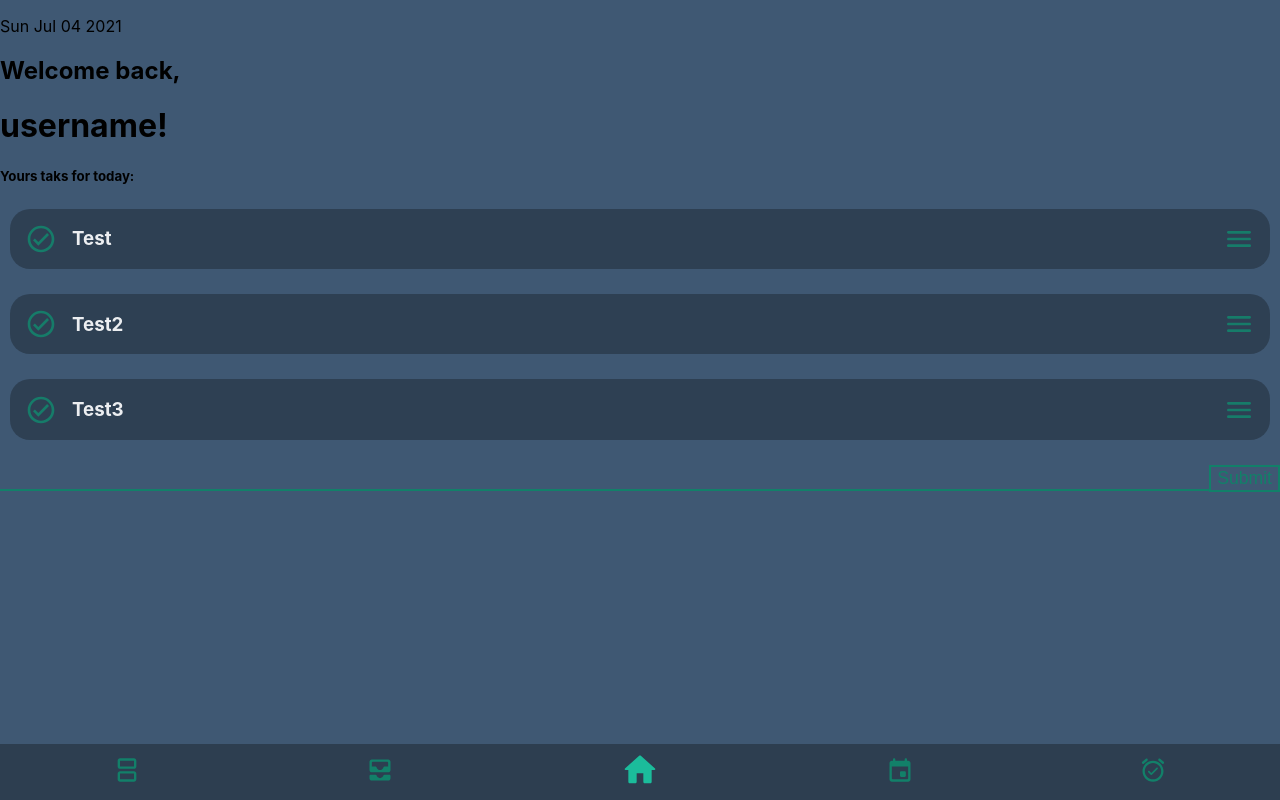
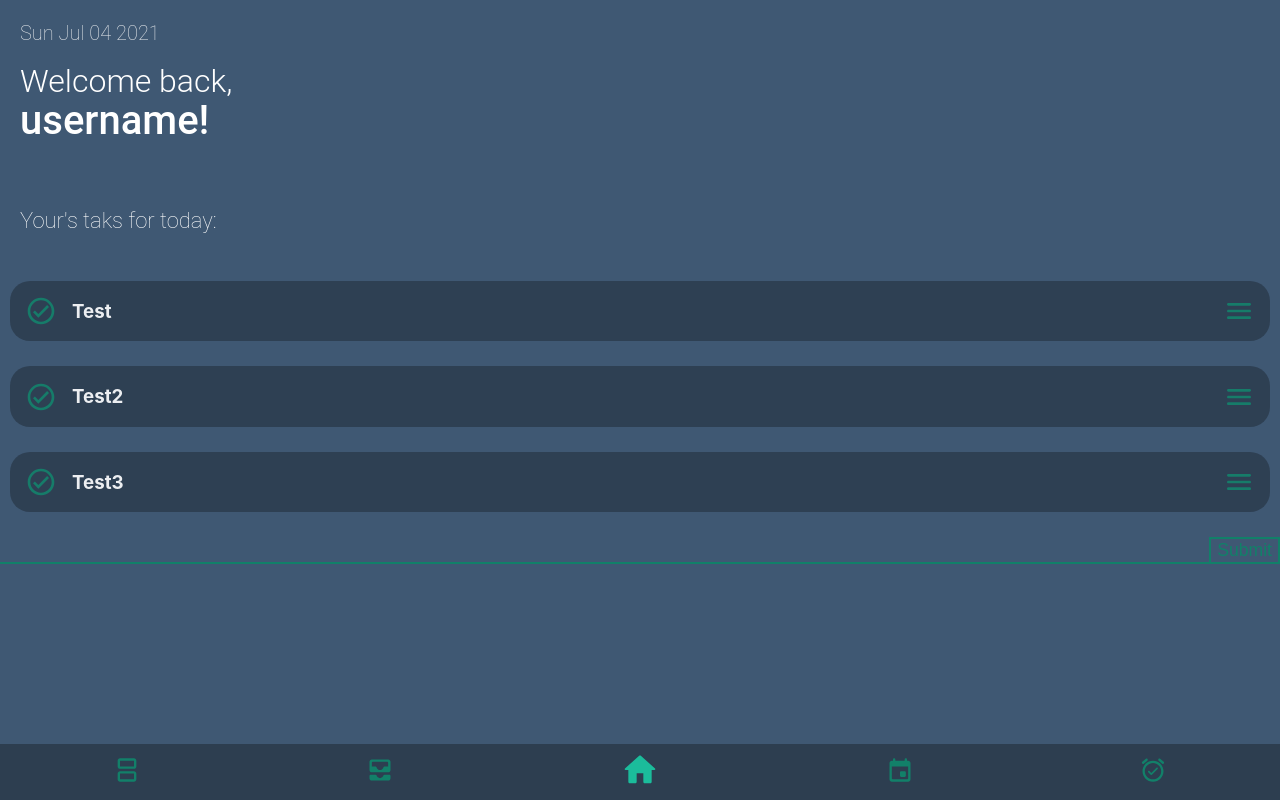
Before and after one commit to JakubMaslanka/Make-IT-Done, a React (Create React App) app: page / in a window 1280 px wide. Built offline with nearby package versions, Linux system fonts and the light colour scheme.

Commit message:
Add styling for Header in home view

```diff
--- a/src/pages/Home.js
+++ b/src/pages/Home.js
@@ -1,19 +1,51 @@
 import React from 'react';
+import styled from 'styled-components';
 import TaskList from '../components/TaskList';
 
 const date = new Date();
 const Home = () => (
   <>
-    <div>
+    <Header>
       <p>
         {date.toDateString()}
       </p>
       <h2>Welcome back,</h2>
       <h1>username!</h1>
-      <h5>Yours taks for today:</h5>
-    </div>
+      <h5>Your&apos;s taks for today:</h5>
+    </Header>
     <TaskList />
   </>
 );
 
+const Header = styled.div`
+  margin: 0px 20px;
+  color: #FFFFFF;
+  font-family: Roboto;
+  line-height: 70px;
+  p {
+    font-size: 20px;
+    font-weight: 200;
+    line-height: 26px;
+    opacity: 88%;
+    margin-bottom: 0px;
+  }
+  h2{
+    font-size: 32px;
+    font-style: normal;
+    font-weight: 300;
+    margin: 0px;
+  }
+  h1{
+    font-size: 40px;
+    font-weight: 500;
+    margin: 0px;
+    transform: translateY(-30px);
+  }
+  h5{
+    font-size: 22px;
+    font-weight: 250;
+    margin: 0px;
+  }
+`;
+
 export default Home;
```
